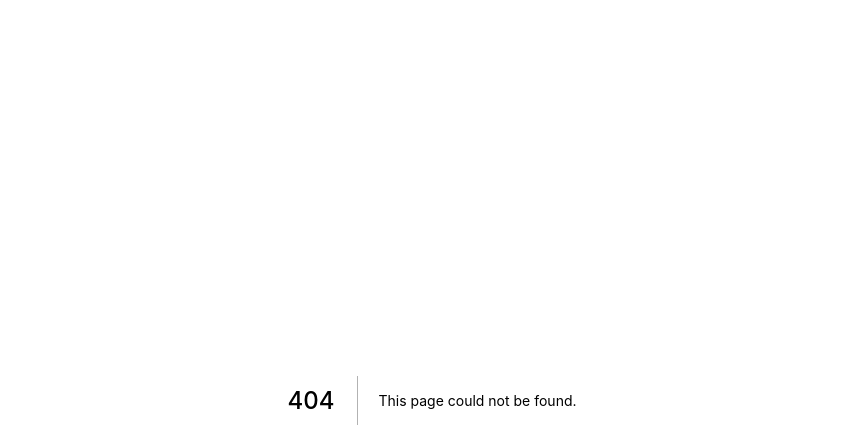
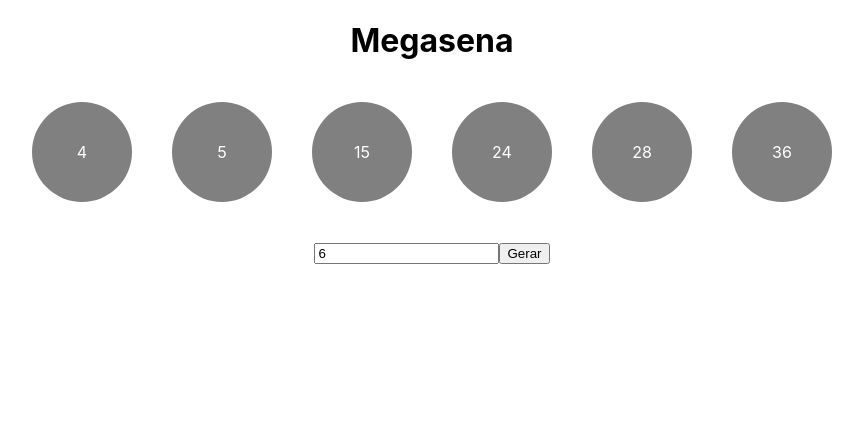
Before and after one commit to thelunardi/cod3r-react-next, a Next.js app: page /projects/megasena in a window 1280 px wide. Before the commit this address had no page. Shown: the top 448 px of the page, without its empty margins (208-1071 px from the left). Built offline with nearby package versions, Linux system fonts and the light colour scheme.

Commit message:
:sparkles: megasena challenge

```diff
--- /dev/null
+++ b/components/megasena/MegasenaListNumber.js
@@ -0,0 +1,22 @@
+import MegasenaNumber from './MegasenaNumber'
+
+export default function MegasenaListNumber(props) {
+    const styles = {
+        display: 'flex',
+        justifyContent: 'center',
+        alignItems: 'center',
+        flexWrap: 'wrap',
+        flexDirection: 'row'
+    }
+
+    return (
+        <div style={styles}>
+            {
+                props.list ?
+                    props.list.map(number => <MegasenaNumber key={number} number={number} />) :
+                    null
+
+            }
+        </div>
+    )
+}
--- /dev/null
+++ b/components/megasena/MegasenaNumber.js
@@ -0,0 +1,19 @@
+export default function MegasenaNumber(props) {
+    const styles = {
+        display: 'flex',
+        justifyContent: 'center',
+        alignItems: 'center',
+        backgroundColor: 'gray',
+        color: 'white',
+        height: '100px',
+        width: '100px',
+        borderRadius: '50px',
+        margin: '20px'
+    }
+
+    return (
+        <div style={styles}>
+            <span>{props.number}</span>
+        </div>
+    )
+}
--- /dev/null
+++ b/pages/projects/megasena/index.js
@@ -0,0 +1,35 @@
+import MegasenaListNumber from '../../../components/megasena/MegasenaListNumber'
+import { useState, useEffect } from 'react'
+import { generateMegasenaList } from "../../../util/generateMegasenaList"
+
+export default function Megasena() {
+    const [number, setNumber] = useState(6)
+    const [list, setList] = useState([])
+
+    useEffect(() => {
+        setList(generateMegasenaList(6))
+    }, [])
+
+    const styles = {
+        display: 'flex',
+        justifyContent: 'center',
+        alignItems: 'center',
+        flexDirection: 'column',
+    }
+
+    const generateList = () => {
+        setList(generateMegasenaList(number))
+    }
+
+    return (
+        <div style={styles}>
+            <h1>Megasena</h1>
+            <MegasenaListNumber list={list} />
+            <br />
+            <div>
+                <input type="number" value={number} onChange={(e) => setNumber(e.target.value)} />
+                <button onClick={generateList}>Gerar</button>
+            </div>
+        </div>
+    )
+}
--- /dev/null
+++ b/util/generateMegasenaList.js
@@ -0,0 +1,19 @@
+export function generateMegasenaList(max = 6) {
+    const megasenaList = []
+
+    if (max < 6 || max > 60) {
+        throw 'Opção inválida'
+    }
+
+    for (let i = 0; i < max; i++) {
+        let number = Math.floor((Math.random() * 60) + 1)
+        if (megasenaList.includes(number)) {
+            i = i - 1
+            continue
+        }
+
+        megasenaList.push(number)
+    }
+
+    return megasenaList.sort((a, b) => a - b)
+}
```
